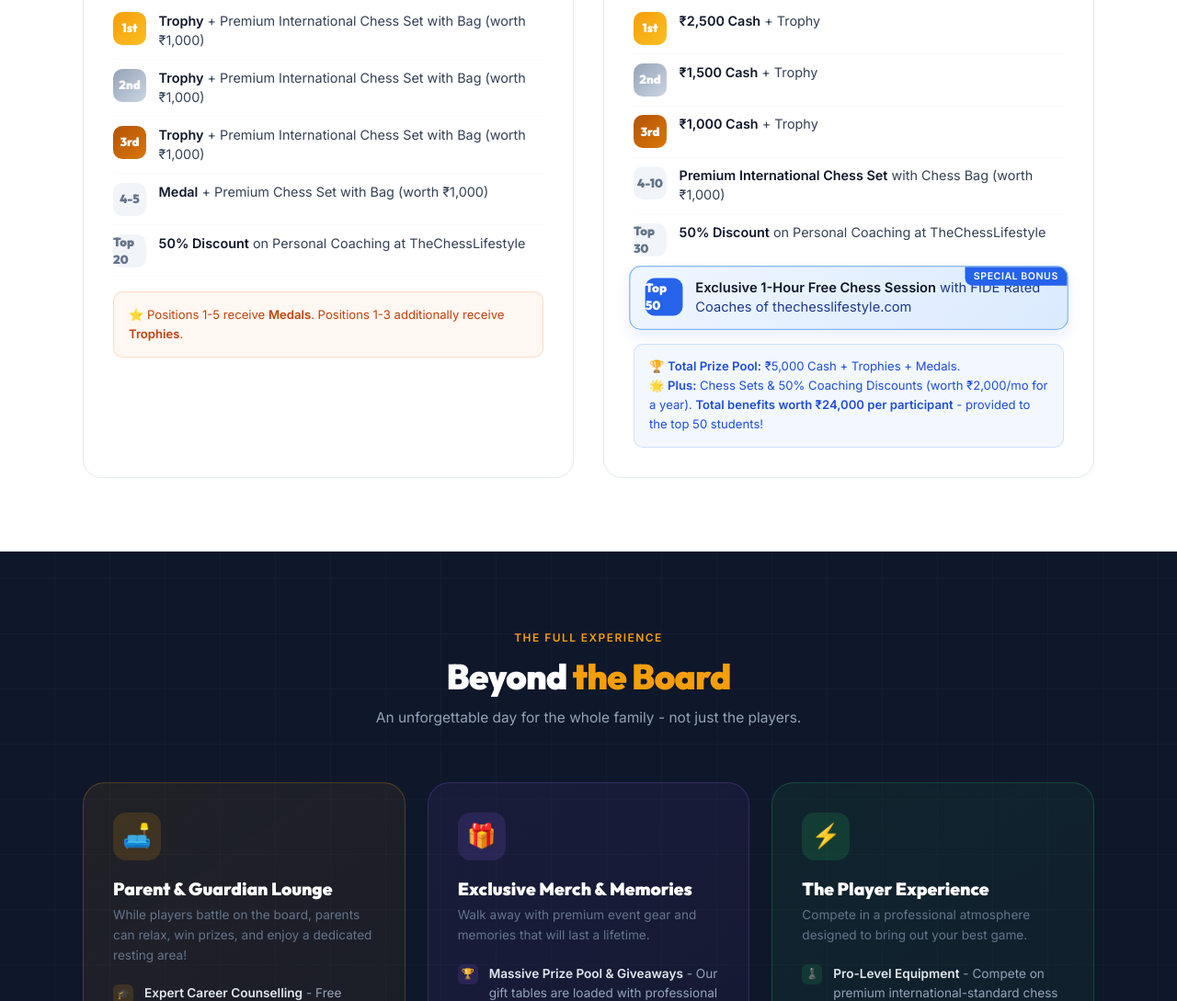
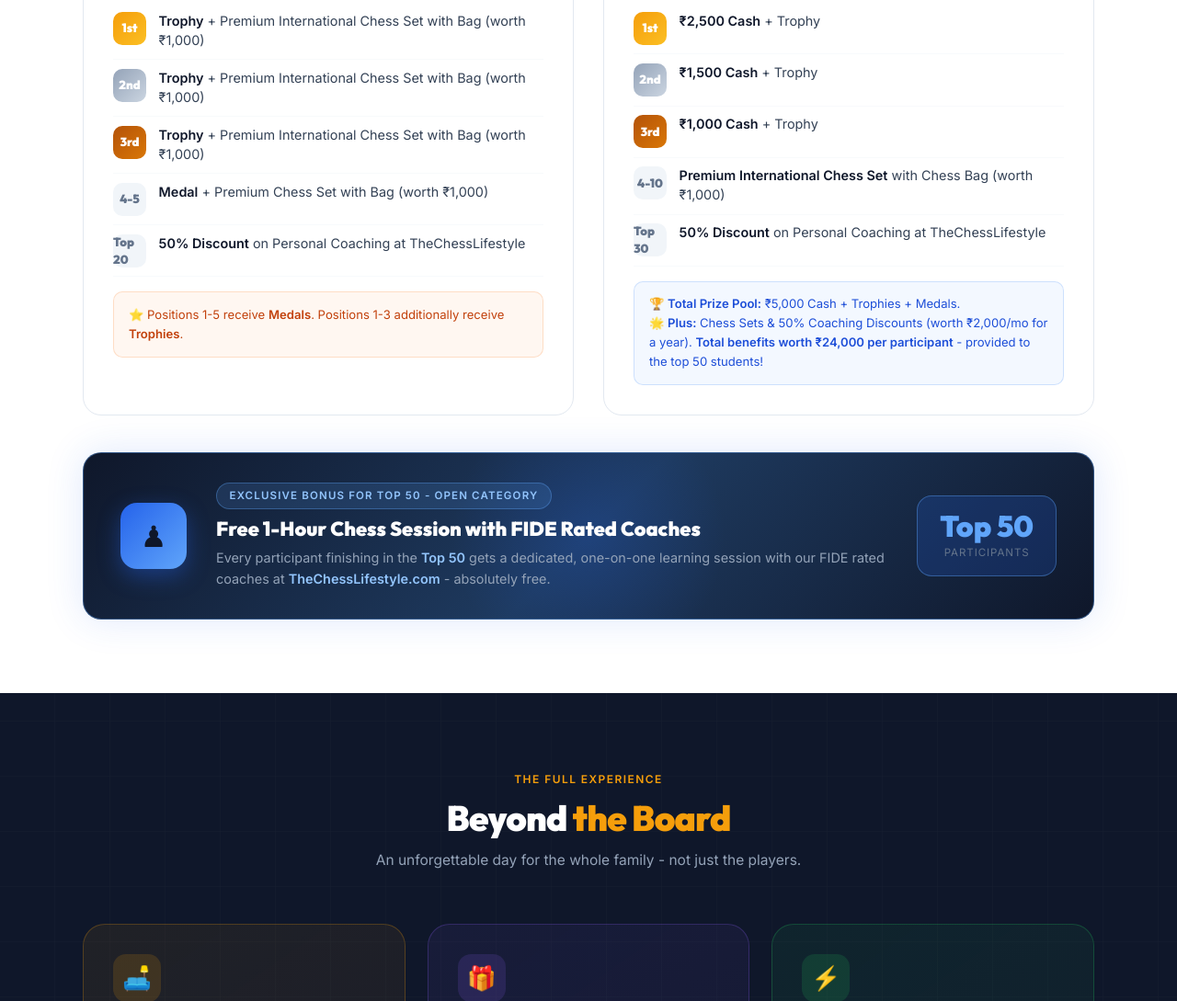
Before and after one commit to developerankushjain/thechesslifestyle, a website built with Vite: page tournament/index.html in a window 1280 px wide. Shown: the part 2986-4075 px from the top of the page at 92% size. Built offline with nearby package versions, Linux system fonts and the light colour scheme.

Commit message:
Redesign Top 50 bonus as full-width premium banner at bottom of prizes section

```diff
--- a/tournament/index.html
+++ b/tournament/index.html
@@ -474,17 +474,32 @@
             <div class="prize-row bronze"><div class="prize-rank">3rd</div><div class="prize-txt"><strong>&#x20B9;1,000 Cash</strong> + Trophy</div></div>
             <div class="prize-row other"><div class="prize-rank">4-10</div><div class="prize-txt"><strong>Premium International Chess Set</strong> with Chess Bag (worth &#x20B9;1,000)</div></div>
             <div class="prize-row other"><div class="prize-rank">Top 30</div><div class="prize-txt"><strong>50% Discount</strong> on Personal Coaching at TheChessLifestyle</div></div>
-            <div class="prize-row other" style="background:linear-gradient(135deg, #eff6ff, #dbeafe); border:1.5px solid #60a5fa; border-radius:12px; padding:.75rem 1rem; transform:scale(1.02); box-shadow:0 8px 16px rgba(37,99,235,0.1); position:relative; overflow:hidden;">
-              <div style="position:absolute;top:0;right:0;background:#2563eb;color:#fff;font-size:.65rem;font-weight:800;text-transform:uppercase;padding:.15rem .6rem;border-bottom-left-radius:8px;letter-spacing:.05em;">Special Bonus</div>
-              <div class="prize-rank" style="background:#2563eb; color:#fff; width:40px; height:40px;">Top 50</div>
-              <div class="prize-txt" style="color:#1e3a8a;"><strong>Exclusive 1-Hour Free Chess Session</strong> with FIDE Rated Coaches of thechesslifestyle.com</div>
-            </div>
             <div style="margin-top:1rem;background:rgba(59,130,246,.06);border:1px solid rgba(59,130,246,.2);border-radius:10px;padding:.85rem 1rem;font-size:.82rem;color:#1d4ed8;line-height:1.6">
               &#x1F3C6; <strong>Total Prize Pool:</strong> &#x20B9;5,000 Cash + Trophies + Medals.<br>
               &#x1F31F; <strong>Plus:</strong> Chess Sets &amp; 50% Coaching Discounts (worth &#x20B9;2,000/mo for a year). <strong>Total benefits worth &#x20B9;24,000 per participant</strong> - provided to the top 50 students!
             </div>
           </div>
         </div>
+
+        <!-- Full-width highlight banner for Top 50 bonus -->
+        <div style="margin-top:2.5rem;background:linear-gradient(135deg,#0f172a 0%,#1e3a5f 50%,#0f172a 100%);border:1px solid rgba(96,165,250,0.4);border-radius:20px;padding:2rem 2.5rem;display:flex;align-items:center;gap:2rem;flex-wrap:wrap;box-shadow:0 0 40px rgba(37,99,235,0.15);position:relative;overflow:hidden;">
+          <!-- glow blob -->
+          <div style="position:absolute;top:50%;left:50%;transform:translate(-50%,-50%);width:300px;height:300px;background:radial-gradient(circle,rgba(37,99,235,0.2) 0%,transparent 70%);pointer-events:none;"></div>
+          <!-- icon -->
+          <div style="flex-shrink:0;width:72px;height:72px;background:linear-gradient(135deg,#2563eb,#60a5fa);border-radius:18px;display:flex;align-items:center;justify-content:center;font-size:2rem;box-shadow:0 8px 24px rgba(37,99,235,0.4);">&#x265F;</div>
+          <!-- text -->
+          <div style="flex:1;min-width:200px;position:relative;z-index:1;">
+            <div style="display:inline-block;background:rgba(96,165,250,0.15);border:1px solid rgba(96,165,250,0.35);color:#93c5fd;font-size:.72rem;font-weight:800;letter-spacing:.1em;text-transform:uppercase;padding:.25rem .85rem;border-radius:100px;margin-bottom:.6rem;">Exclusive Bonus for Top 50 - Open Category</div>
+            <h3 style="font-family:'Outfit',sans-serif;font-size:1.35rem;font-weight:900;color:#fff;margin:0 0 .4rem;line-height:1.2;">Free 1-Hour Chess Session with FIDE Rated Coaches</h3>
+            <p style="font-size:.9rem;color:#94a3b8;margin:0;line-height:1.6;">Every participant finishing in the <strong style="color:#93c5fd;">Top 50</strong> gets a dedicated, one-on-one learning session with our FIDE rated coaches at <strong style="color:#93c5fd;">TheChessLifestyle.com</strong> - absolutely free.</p>
+          </div>
+          <!-- pill -->
+          <div style="flex-shrink:0;text-align:center;background:rgba(37,99,235,0.2);border:1px solid rgba(96,165,250,0.4);border-radius:16px;padding:1rem 1.5rem;">
+            <div style="font-family:'Outfit',sans-serif;font-size:2rem;font-weight:900;color:#60a5fa;line-height:1;">Top 50</div>
+            <div style="font-size:.72rem;color:#64748b;text-transform:uppercase;letter-spacing:.08em;margin-top:.2rem;">Participants</div>
+          </div>
+        </div>
+
       </div>
     </section>
 
```
